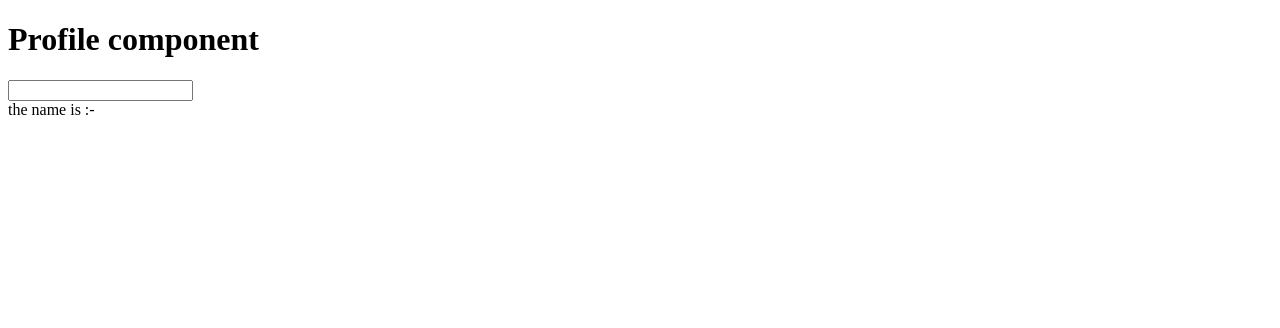
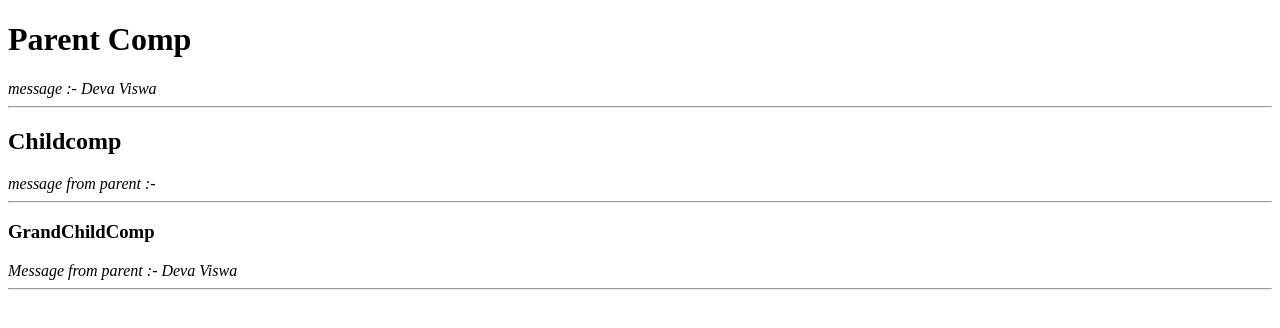
Before and after one commit to DEVAVISWA/react, a React (Vite) app: page / in a window 1280 px wide. Shown: the top 328 px of the page. Built offline with nearby package versions, Linux system fonts and the light colour scheme.

Commit message:
props drilling

```diff
--- a/src/App.jsx
+++ b/src/App.jsx
@@ -1,17 +1,18 @@
-import React, { createContext, useState } from 'react'
-import ProfileComponent from './components/Profile'
+import React, { useState } from 'react'
+import Childcomp from './components/Childcomp'
 
-const ProfileContext= createContext()
+
+
 function App() {
-    const[profileName,setProfileName]=useState('')
+  const[data,setDate]= useState('Deva Viswa')
   return (
     <div>
-        <h1>Profile component</h1>
-        <ProfileContext.Provider value={{profileName,setProfileName}}>
-            <ProfileComponent />
-        </ProfileContext.Provider>
+      <h1>Parent Comp</h1>
+      <i>message :- {data}</i>
+      <hr />
+      <Childcomp data={data}/>
     </div>
   )
 }
 
-export {App as default,ProfileContext}
+export default App
--- /dev/null
+++ b/src/components/Childcomp.jsx
@@ -0,0 +1,15 @@
+import React from 'react'
+import GrandChildComp from './GrandChildComp'
+
+function Childcomp({data}) {
+  return (
+    <div>
+        <h2> Childcomp </h2>
+        <i>message from parent :-  </i>
+        <hr />
+        <GrandChildComp data={data}/>
+    </div>
+  )
+}
+
+export default Childcomp
--- /dev/null
+++ b/src/components/GrandChildComp.jsx
@@ -0,0 +1,13 @@
+import React from 'react'
+
+function GrandChildComp({data}) {
+  return (
+    <div>
+        <h3>GrandChildComp</h3>
+        <i>Message from parent :- {data} </i>
+        <hr />
+    </div>
+  )
+}
+
+export default GrandChildComp
--- a/src/components/Profile.jsx
+++ /dev/null
@@ -1,20 +0,0 @@
-import React, { useContext } from 'react'
-import { ProfileContext } from '../App'
-
-
-function ProfileComponent() {
-    const {profileName,setProfileName}= useContext(ProfileContext)
-
-    const profileNameHandler = (event) =>{
-        setProfileName(event.target.value)
-    }
-
-  return (
-    <div>
-        <input type="text" onChange={profileNameHandler} value={profileName}/>
-        <div>the name is :- {profileName} </div>
-    </div>
-  )
-}
-
-export default ProfileComponent
```
